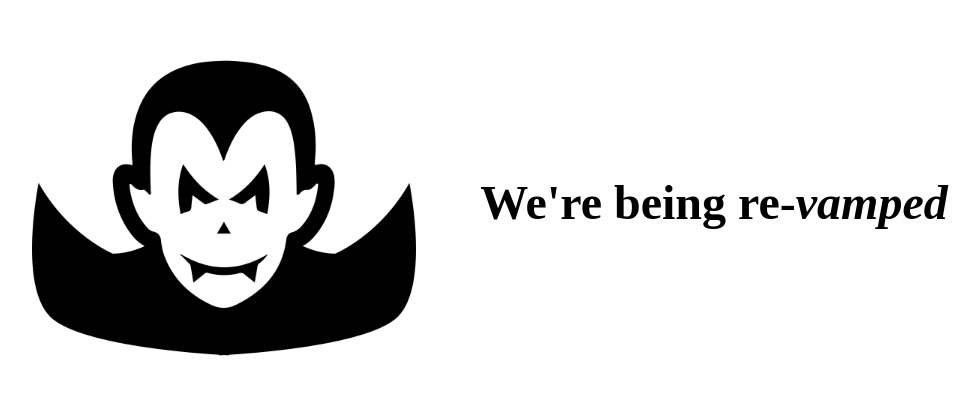
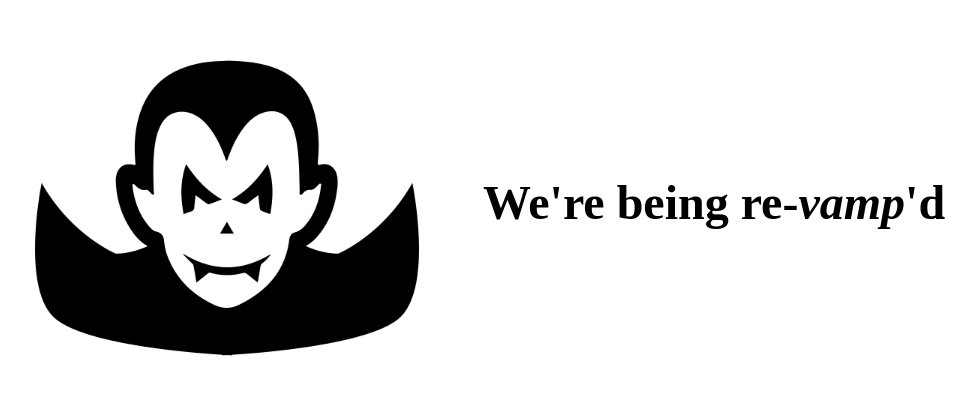
Before and after one commit to RobinKnipe/rkd2, a plain HTML site: page index.html in a window 1280 px wide. Shown: the part 176-570 px from the top of the page, without its empty margins (150-1129 px from the left). Drawn offline with Linux system fonts and the light colour scheme.

Commit message:
Content fix

```diff
--- a/index.html
+++ b/index.html
@@ -33,6 +33,6 @@
     </style>
 </head>
 <body>
-    <h1><img src="assets/images/vamp.png" height="512" width="512">We're being re-<span>vamped</span></h1>
+    <h1><img src="assets/images/vamp.png" height="512" width="512">We're being re-<span>vamp</span>'d</h1>
 </body>
 </html>
```
